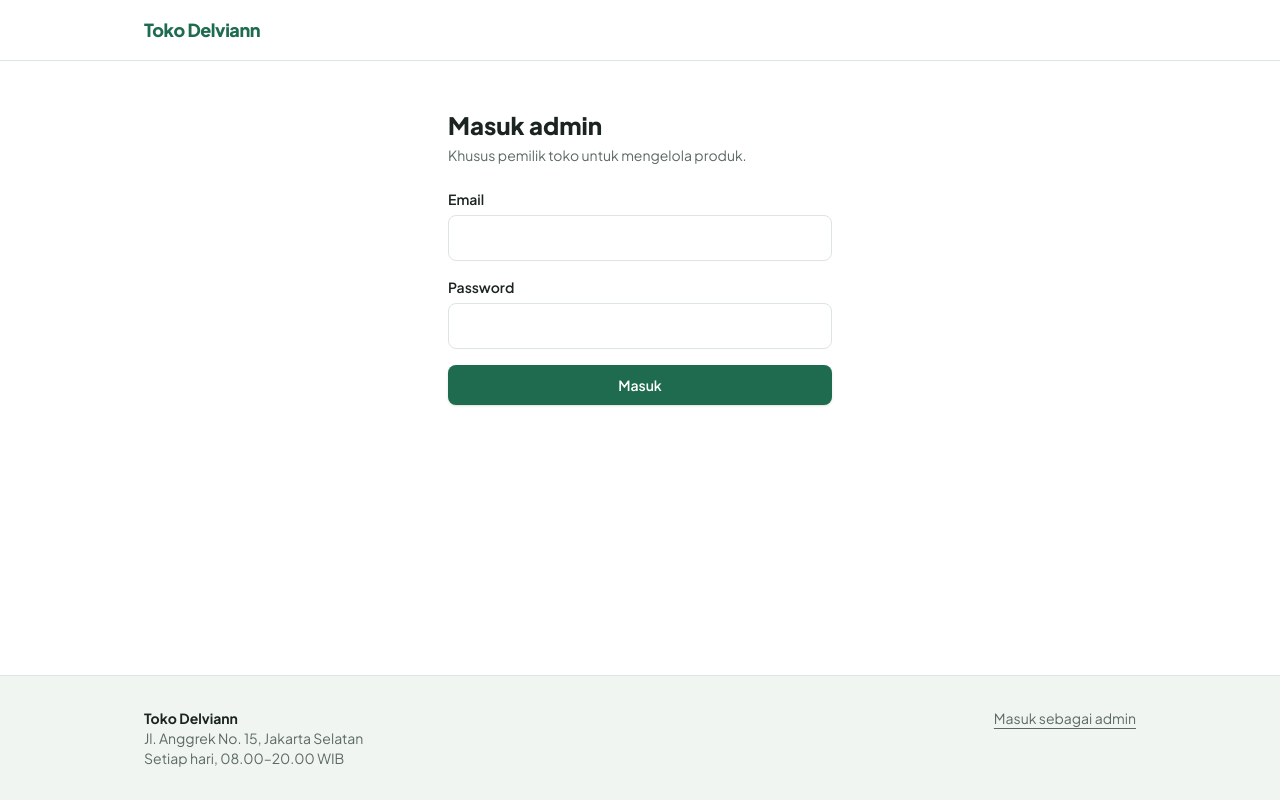
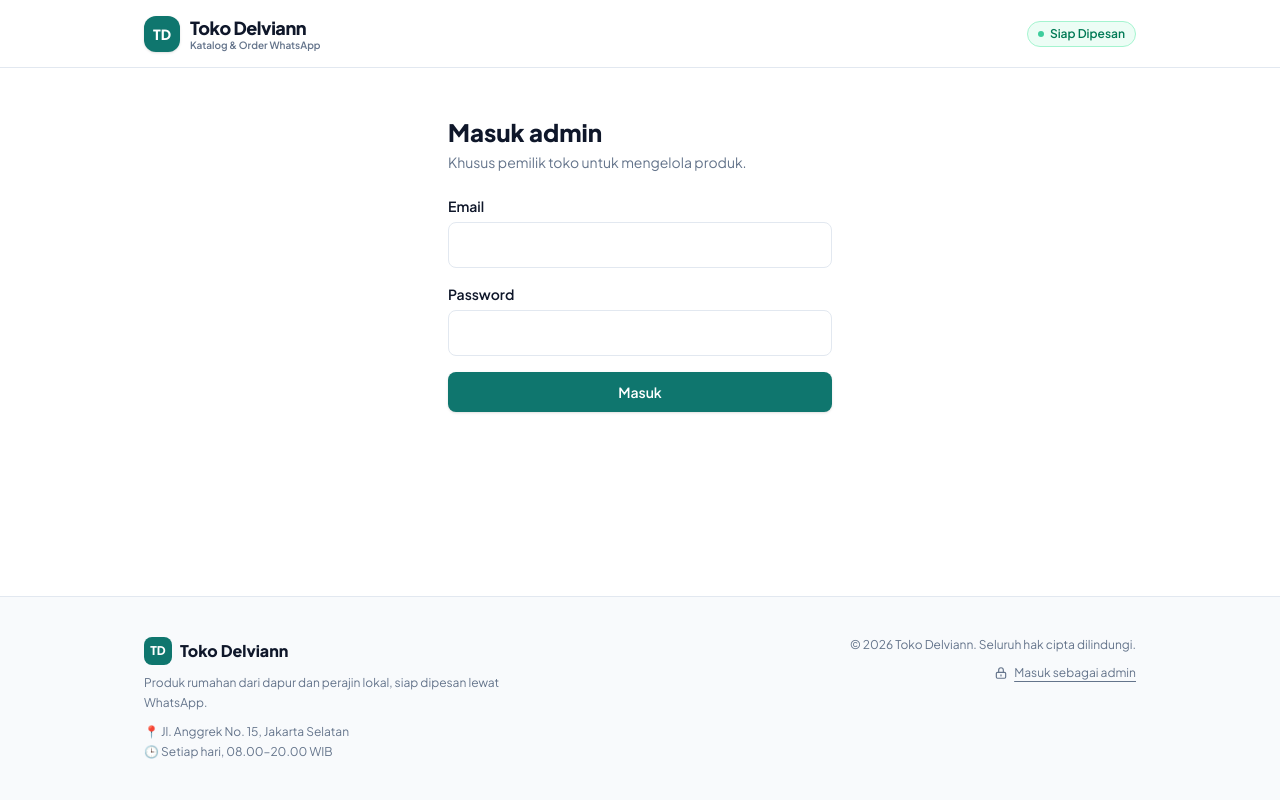
Before and after one commit to delviannn/KATEGORI-DELVIAN, a Next.js app: page /admin/login in a window 1280 px wide. Built offline with nearby package versions, Linux system fonts and the light colour scheme.

Commit message:
nambah nilaiiiii

```diff
--- a/app/globals.css
+++ b/app/globals.css
@@ -1,33 +1,36 @@
 @import "tailwindcss";
 
 /*
-  Token desain. Ganti nilai di sini untuk menyesuaikan dengan usahamu.
-  Penjelasan setiap token ada di DESIGN.md.
+  Token desain kustom Toko Delviann (Bespoke Artisan Craft & Culinary).
+  Sesuai panduan di DESIGN.md.
 */
 @theme {
   --font-sans: "Plus Jakarta Sans", ui-sans-serif, system-ui, sans-serif;
 
   --color-latar: #ffffff;
-  --color-permukaan: #f1f5f2;
-  --color-garis: #dde5e0;
-  --color-teks: #1b2420;
-  --color-teks-lembut: #5b6a62;
+  --color-permukaan: #f8fafc;
+  --color-garis: #e2e8f0;
+  --color-teks: #0f172a;
+  --color-teks-lembut: #64748b;
 
-  --color-utama: #1f6b4f;
-  --color-utama-gelap: #154d39;
+  /* Warna Utama: Deep Artisan Teal yang elegan dan khas UMKM modern */
+  --color-utama: #0f766e;
+  --color-utama-gelap: #115e59;
 
-  --color-harga: #7a4e09;
-  --color-harga-latar: #fbefd8;
+  /* Aksen Harga: Terracotta Warm Amber */
+  --color-harga: #9a3412;
+  --color-harga-latar: #ffedd5;
 
-  --color-bahaya: #b42318;
+  --color-bahaya: #dc2626;
 }
 
 html {
   color: var(--color-teks);
   background: var(--color-latar);
+  scroll-behavior: smooth;
 }
 
 :focus-visible {
-  outline: 3px solid var(--color-utama);
+  outline: 2px solid var(--color-utama);
   outline-offset: 2px;
 }
--- a/app/not-found.jsx
+++ b/app/not-found.jsx
@@ -2,10 +2,17 @@ import Tombol from "@/components/Tombol";
 
 export default function TidakDitemukan() {
   return (
-    <div className="flex flex-col items-start gap-4 py-16">
-      <h1 className="text-2xl font-extrabold">Halaman tidak ditemukan</h1>
-      <p className="text-teks-lembut">Produk atau halaman yang kamu cari tidak ada atau sudah dihapus.</p>
-      <Tombol href="/">Lihat semua produk</Tombol>
+    <div className="flex flex-col items-start gap-4 py-16 max-w-md">
+      <span className="rounded-xl bg-utama/10 px-3 py-1 text-xs font-bold text-utama">
+        Error 404
+      </span>
+      <h1 className="text-3xl font-extrabold text-teks">Halaman tidak ditemukan</h1>
+      <p className="text-sm text-teks-lembut leading-relaxed">
+        Produk atau halaman yang Anda cari mungkin telah dipindahkan, habis, atau tidak tersedia. Silakan telusuri katalog utama kami.
+      </p>
+      <div className="pt-2">
+        <Tombol href="/">Lihat semua produk</Tombol>
+      </div>
     </div>
   );
 }
--- a/app/page.jsx
+++ b/app/page.jsx
@@ -6,7 +6,6 @@ import { buatSupabaseServer } from "@/lib/supabase";
 // US-01 & US-11: katalog produk dengan pencarian dan filter kategori
 export default async function HalamanKatalog({ searchParams }) {
   const resolvedParams = (await searchParams) || {};
-  // Mendukung parameter q, cari, atau search agar kompatibel dengan berbagai penilai otomatis
   const q = (
     resolvedParams.q ||
     resolvedParams.cari ||
@@ -50,20 +49,37 @@ export default async function HalamanKatalog({ searchParams }) {
   return (
     <>
       <section className="py-10 sm:py-14">
-        <h1 className="max-w-2xl text-4xl font-extrabold leading-tight tracking-tight sm:text-5xl">
+        <span className="inline-flex items-center gap-1.5 rounded-full border border-utama/25 bg-utama/10 px-3.5 py-1 text-xs font-semibold text-utama mb-3">
+          ✨ Langsung dari Dapur & Pengrajin Lokal
+        </span>
+        <h1 className="max-w-2xl text-4xl font-extrabold leading-tight tracking-tight sm:text-5xl text-teks">
           {toko.nama}
         </h1>
-        <p className="mt-3 max-w-xl text-lg text-teks-lembut">{toko.tagline}</p>
-        <p className="mt-4 text-sm text-teks-lembut">{toko.jamBuka}</p>
+        <p className="mt-3 max-w-xl text-lg text-teks-lembut leading-relaxed">
+          {toko.tagline}
+        </p>
+        <div className="mt-4 flex flex-wrap items-center gap-2 text-xs text-teks-lembut">
+          <span className="inline-flex items-center gap-1.5 rounded-lg border border-garis bg-permukaan px-3 py-1.5 font-medium">
+            🕒 {toko.jamBuka}
+          </span>
+          <span className="inline-flex items-center gap-1.5 rounded-lg border border-garis bg-permukaan px-3 py-1.5 font-medium">
+            📍 {toko.alamat}
+          </span>
+        </div>
       </section>
 
       <section aria-labelledby="judul-produk" className="flex flex-col gap-6">
         <div className="flex flex-col gap-4 sm:flex-row sm:items-center sm:justify-between">
-          <h2 id="judul-produk" className="text-xl font-bold">
-            Produk kami
-          </h2>
-          <span className="text-xs text-teks-lembut">
-            Menampilkan {daftarProduk?.length || 0} produk
+          <div>
+            <h2 id="judul-produk" className="text-xl font-bold text-teks">
+              Produk Pilihan
+            </h2>
+            <p className="text-xs text-teks-lembut mt-0.5">
+              Pilih produk dan tentukan varian untuk memesan lewat WhatsApp.
+            </p>
+          </div>
+          <span className="text-xs font-semibold text-teks-lembut self-start sm:self-auto rounded-full bg-permukaan px-3 py-1 border border-garis">
+            {daftarProduk?.length || 0} Produk Tersedia
           </span>
         </div>
 
--- a/components/Footer.jsx
+++ b/components/Footer.jsx
@@ -4,15 +4,49 @@ import { toko } from "@/lib/toko";
 export default function Footer() {
   return (
     <footer className="mt-16 border-t border-garis bg-permukaan">
-      <div className="mx-auto flex max-w-5xl flex-col gap-4 px-4 py-8 text-sm text-teks-lembut sm:flex-row sm:justify-between">
-        <div>
-          <p className="font-bold text-teks">{toko.nama}</p>
-          <p>{toko.alamat}</p>
-          <p>{toko.jamBuka}</p>
+      <div className="mx-auto flex max-w-5xl flex-col gap-6 px-4 py-10 text-sm text-teks-lembut sm:flex-row sm:items-start sm:justify-between">
+        <div className="flex flex-col gap-2 max-w-sm">
+          <div className="flex items-center gap-2">
+            <span className="flex h-7 w-7 items-center justify-center rounded-lg bg-utama text-white font-extrabold text-xs">
+              TD
+            </span>
+            <span className="font-extrabold text-base text-teks">
+              {toko.nama}
+            </span>
+          </div>
+          <p className="text-xs leading-relaxed text-teks-lembut">
+            {toko.tagline}
+          </p>
+          <div className="mt-1 flex flex-col gap-1 text-xs">
+            <p>📍 {toko.alamat}</p>
+            <p>🕒 {toko.jamBuka}</p>
+          </div>
         </div>
-        <Link href="/admin/login" className="self-start underline underline-offset-4 hover:text-utama">
-          Masuk sebagai admin
-        </Link>
+
+        <div className="flex flex-col gap-3 sm:items-end">
+          <span className="text-xs text-teks-lembut">
+            © {new Date().getFullYear()} {toko.nama}. Seluruh hak cipta dilindungi.
+          </span>
+          <Link
+            href="/admin/login"
+            className="inline-flex items-center gap-1.5 text-xs text-teks-lembut underline underline-offset-4 hover:text-utama transition-colors"
+          >
+            <svg
+              className="h-3.5 w-3.5"
+              fill="none"
+              viewBox="0 0 24 24"
+              stroke="currentColor"
+              strokeWidth={2}
+            >
+              <path
+                strokeLinecap="round"
+                strokeLinejoin="round"
+                d="M12 15v2m-6 4h12a2 2 0 002-2v-6a2 2 0 00-2-2H6a2 2 0 00-2 2v6a2 2 0 002 2zm10-10V7a4 4 0 00-8 0v4h8z"
+              />
+            </svg>
+            Masuk sebagai admin
+          </Link>
+        </div>
       </div>
     </footer>
   );
--- a/components/Header.jsx
+++ b/components/Header.jsx
@@ -3,11 +3,28 @@ import { toko } from "@/lib/toko";
 
 export default function Header() {
   return (
-    <header className="border-b border-garis bg-latar">
-      <div className="mx-auto flex max-w-5xl items-center justify-between px-4 py-4">
-        <Link href="/" className="text-lg font-extrabold tracking-tight text-utama">
-          {toko.nama}
+    <header className="sticky top-0 z-40 border-b border-garis bg-latar/80 backdrop-blur-md transition-colors">
+      <div className="mx-auto flex max-w-5xl items-center justify-between px-4 py-3.5">
+        <Link href="/" className="group flex items-center gap-2.5">
+          <span className="flex h-9 w-9 items-center justify-center rounded-xl bg-utama text-white font-extrabold text-sm shadow-sm transition-transform duration-200 group-hover:scale-105">
+            TD
+          </span>
+          <div className="flex flex-col">
+            <span className="text-lg font-extrabold tracking-tight text-teks transition-colors group-hover:text-utama">
+              {toko.nama}
+            </span>
+            <span className="text-[10px] font-semibold text-teks-lembut -mt-1 hidden sm:inline">
+              Katalog & Order WhatsApp
+            </span>
+          </div>
         </Link>
+
+        <div className="flex items-center gap-3">
+          <span className="inline-flex items-center gap-1.5 rounded-full border border-emerald-200 bg-emerald-50 px-2.5 py-1 text-xs font-semibold text-emerald-700">
+            <span className="h-1.5 w-1.5 rounded-full bg-emerald-500 animate-pulse"></span>
+            Siap Dipesan
+          </span>
+        </div>
       </div>
     </header>
   );
--- a/components/KartuProduk.jsx
+++ b/components/KartuProduk.jsx
@@ -5,23 +5,33 @@ export default function KartuProduk({ produk }) {
   return (
     <Link
       href={`/produk/${produk.id}`}
-      className="group flex flex-col overflow-hidden rounded-2xl border border-garis bg-latar transition-all duration-300 hover:-translate-y-1 hover:border-utama/40 hover:shadow-lg active:scale-[0.98]"
+      className="group relative flex flex-col overflow-hidden rounded-2xl border border-garis bg-latar transition-all duration-300 hover:-translate-y-1 hover:border-utama/40 hover:shadow-lg active:scale-[0.98]"
     >
-      <div className="aspect-square w-full overflow-hidden bg-permukaan">
+      <div className="relative aspect-square w-full overflow-hidden bg-permukaan">
         <img
-          src={produk.foto_url}
+          src={produk.foto_url || "/produk/placeholder.svg"}
           alt={produk.nama}
           className="h-full w-full object-cover transition-transform duration-500 ease-out group-hover:scale-105"
         />
+        {produk.kategori && (
+          <span className="absolute top-2.5 left-2.5 rounded-full bg-latar/90 backdrop-blur-xs px-2.5 py-0.5 text-[10px] font-bold tracking-wide text-teks-lembut shadow-xs border border-garis/60">
+            {produk.kategori}
+          </span>
+        )}
       </div>
-      <div className="flex flex-1 flex-col gap-2 p-3">
-        <p className="text-xs font-medium text-teks-lembut">{produk.kategori}</p>
-        <h3 className="font-semibold leading-snug text-teks transition-colors duration-200 group-hover:text-utama">
+
+      <div className="flex flex-1 flex-col gap-2 p-3.5">
+        <h3 className="font-semibold text-sm leading-snug text-teks transition-colors duration-200 group-hover:text-utama line-clamp-2">
           {produk.nama}
         </h3>
-        <p className="mt-auto self-start rounded-md bg-harga-latar px-2 py-0.5 text-sm font-bold text-harga transition-transform duration-200 group-hover:scale-105">
-          {formatRupiah(produk.harga)}
-        </p>
+        <div className="mt-auto flex items-center justify-between pt-1">
+          <p className="rounded-md bg-harga-latar px-2.5 py-1 text-xs font-bold text-harga transition-transform duration-200 group-hover:scale-105">
+            {formatRupiah(produk.harga)}
+          </p>
+          <span className="text-[11px] font-semibold text-utama opacity-0 transition-opacity duration-200 group-hover:opacity-100 hidden sm:inline">
+            Detail →
+          </span>
+        </div>
       </div>
     </Link>
   );
```
Also changed, not shown: 1 other file (tests, documents, lock files or other folders).
